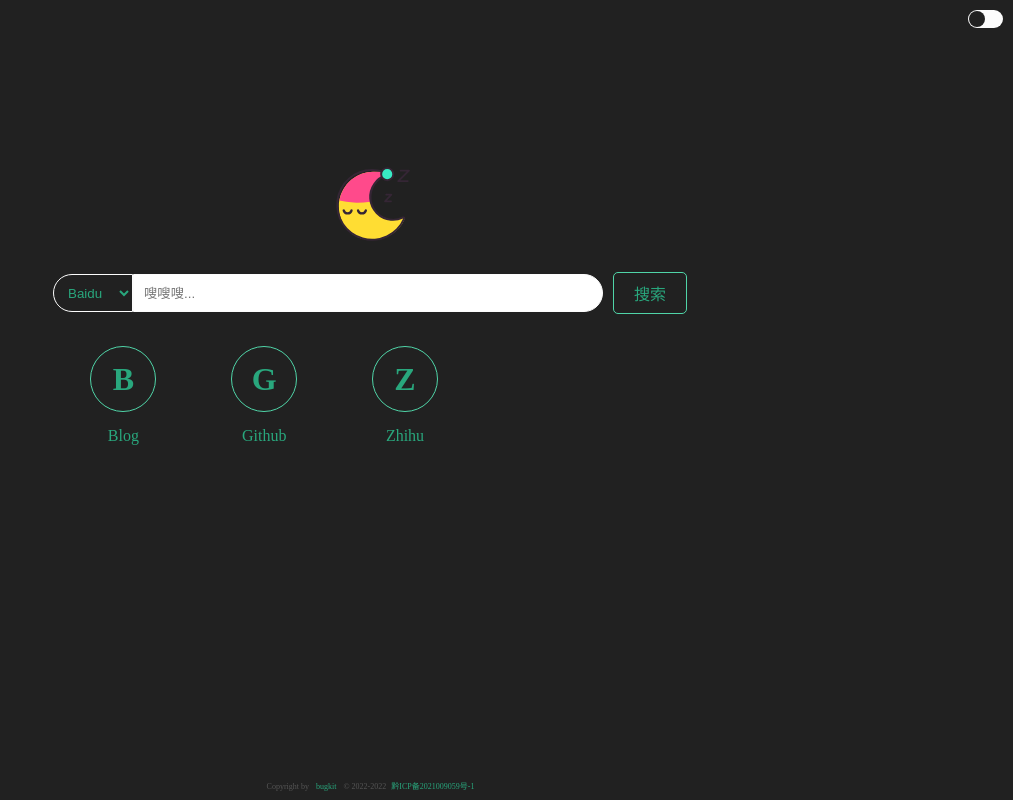
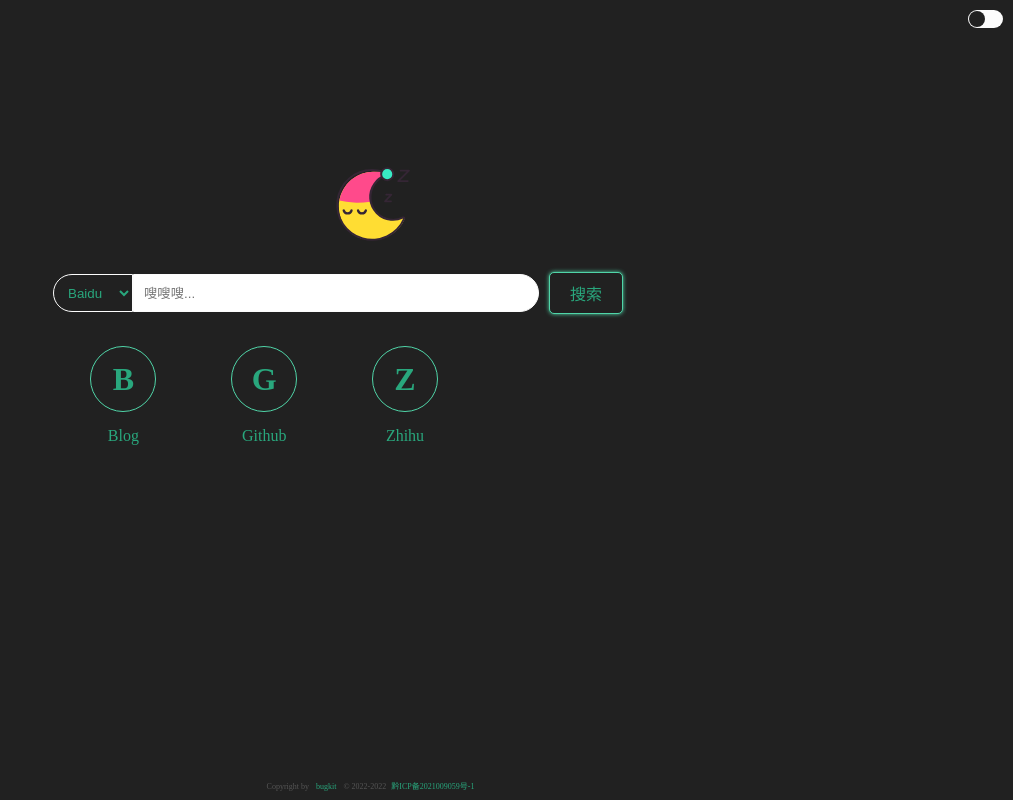
Before and after one commit to bennetty74/bugkit-wiki, a React (Create React App) app: page / in a window 1280 px wide. In both pictures the pointer is over the element "搜索". Shown: the whole page, without its empty margins (267-1280 px from the left). Built offline with nearby package versions, Linux system fonts and the light colour scheme.

Commit message:
update style

```diff
--- a/src/css/App.scss
+++ b/src/css/App.scss
@@ -70,7 +70,7 @@
           @media (max-width: $mobileWidth) {
             min-width: 50vw;
           }
-          width: 35vw;
+          width: 30vw;
         }
 
         .search-input:focus{
@@ -91,6 +91,11 @@
           color: t("primaryTextColor");
           border: 1px solid t("borderColor");
         }
+      }
+      .search-button:hover{
+          @include themed(){
+            box-shadow: 0 0 4px t('borderColor');
+          }
       }
     }
 
```
